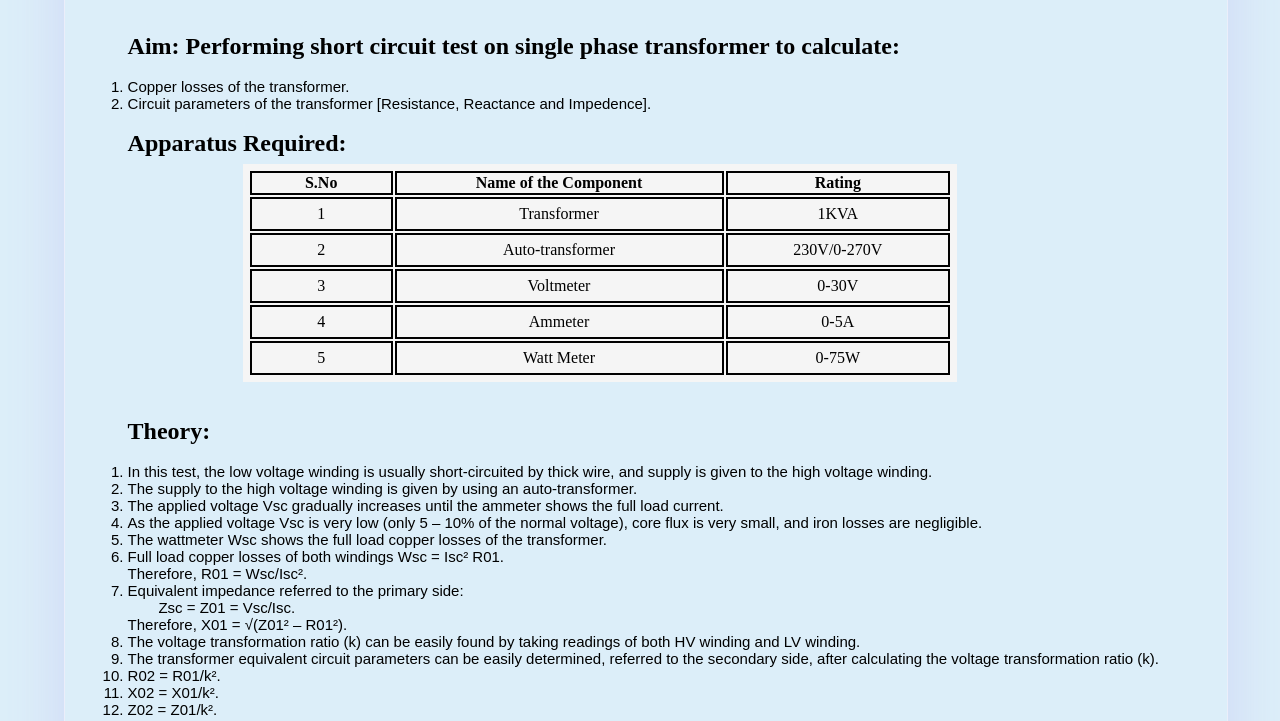
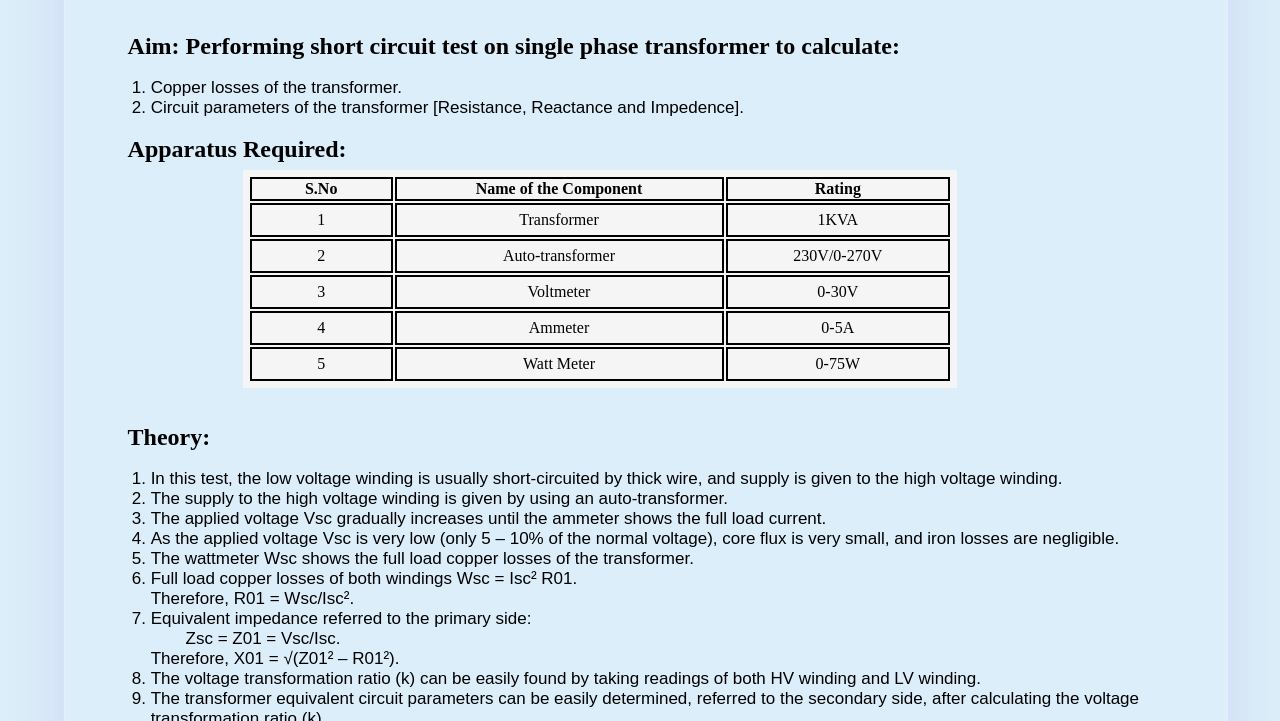
Before and after one commit to LalithMandadapu/RL, a website: page application/about.html in a window 1280 px wide. Shown: the part 79-800 px from the top of the page. Drawn offline with Linux system fonts and the light colour scheme.

Commit message:
Update about.css

```diff
--- a/application/about.css
+++ b/application/about.css
@@ -71,17 +71,17 @@
     }
 
     p{
-        font-size: 15px;
+        font-size: 17px;
         font-family:sans-serif;
         color: black;
-        margin-left: 5%;
+        margin-left: 7%;
     }
 
     li{
-        font-size: 15px;
+        font-size: 17px;
         font-family:sans-serif;
         color: black;
-        margin-left: 5%;
+        margin-left: 7%;
     }
     .single{
         display: block;
```
